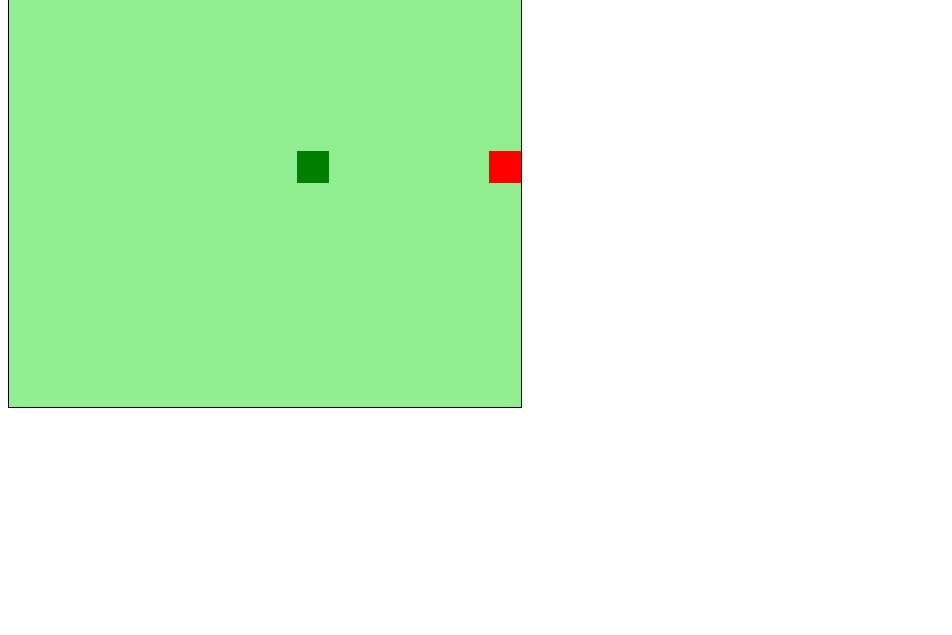
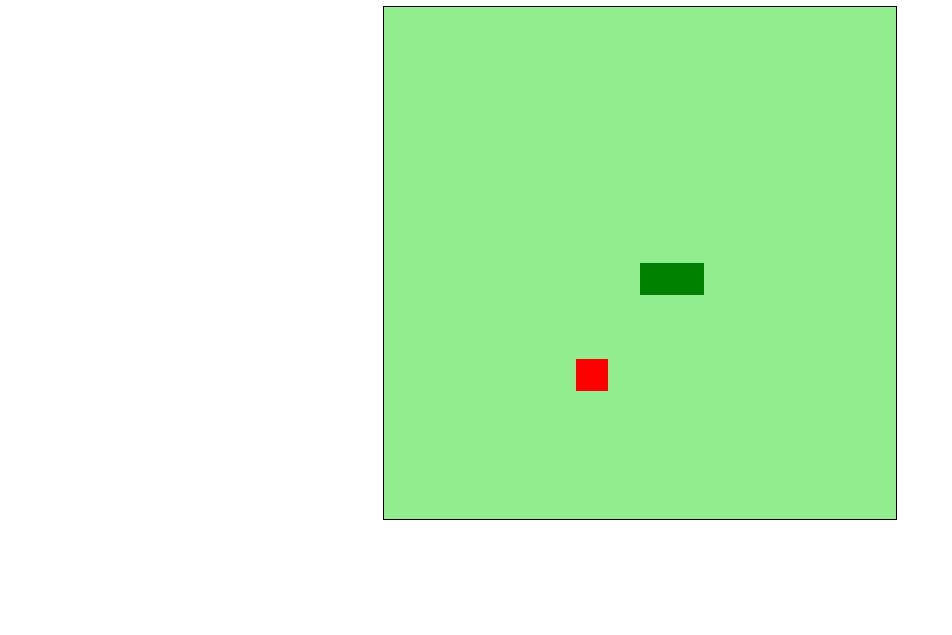
Before and after one commit to andrewserati/DIO_SnakeGame, a plain HTML site: page index.html in a window 1280 px wide. Shown: the part 165-800 px from the top of the page, without its empty margins (0-952 px from the left). Drawn offline with Linux system fonts and the light colour scheme.

Commit message:
finished js configs and started css styles

```diff
--- a/css/main.css
+++ b/css/main.css
@@ -1,3 +1,12 @@
+body {
+    height: 95vh;
+    width: 95;
+    display: flex;
+    justify-content: center;
+    align-items: center;
+    flex-direction: column;
+}
+
 canvas {
     border: 1px black solid;
 }
--- a/index.html
+++ b/index.html
@@ -8,7 +8,7 @@
 </head>
 
 <body>
-    <h3>Hello World!!!</h3>
+    <h1>Cobrinha maluka</h1>
     <canvas id="snake" width="512" height="512"></canvas>
 </body>
 
--- a/js/ia.js
+++ b/js/ia.js
@@ -47,6 +47,13 @@ function iniciarJogo() {
     if(snake[0].y > 15 * box && direction == "down") snake[0].y = 0;
     if(snake[0].y < 0 && direction == "up") snake[0].y = 16 * box;
 
+    for(i=1; i<snake.length; i++){
+        if(snake[0].x == snake[i].x && snake[0].y == snake[i].y){
+            clearInterval(jogo);
+            alert("Game Over :/");
+        }
+    }
+
     criarBG();
     criarCobrinha();
     drawFood();
@@ -59,7 +66,14 @@ function iniciarJogo() {
     if(direction == "up") snakeY -= box;
     if(direction == "down") snakeY += box;
 
-    snake.pop();
+    if(snakeX != food.x || snakeY != food.y){
+        snake.pop();
+    }
+    else {
+        food.x = Math.floor(Math.random() * 15 + 1) * box;
+        food.y = Math.floor(Math.random() * 15 + 1) * box;
+    }
+
 
     let newHead = {
         x: snakeX,
```
